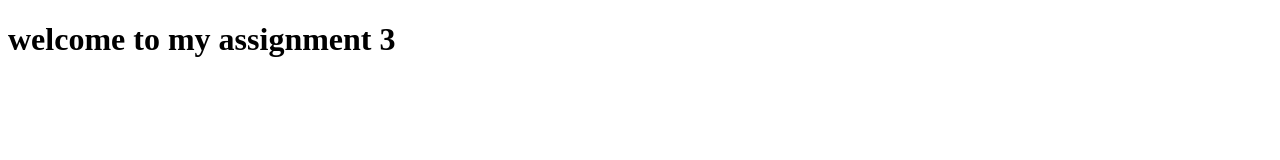
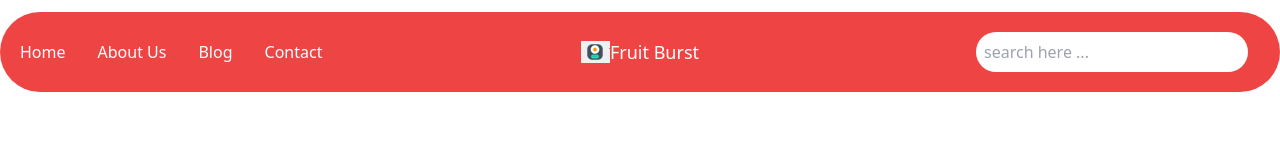
Before and after one commit to kauserhossain95/assignment3, a plain HTML site: page index.html in a window 1280 px wide. Drawn offline with nearby package versions, Linux system fonts and the light colour scheme.

Commit message:
navbar is done

```diff
--- a/index.html
+++ b/index.html
@@ -3,11 +3,51 @@
 <head>
     <meta charset="UTF-8">
     <meta name="viewport" content="width=device-width, initial-scale=1.0">
+
+    <link href="https://cdn.jsdelivr.net/npm/daisyui@3.4.0/dist/full.css" rel="stylesheet" type="text/css" />
+    <script src="https://cdn.tailwindcss.com"></script>
+
+
     <title>assignment 3</title>
+
+
+
+
 </head>
 <body>
 
-    <h1>welcome to my assignment 3</h1>
+    <!-- navbar area start -->
+
+    <header>
+        <nav class="py-3">
+            <div class=" bg-red-500 rounded-full py-3 ">
+                <div class="flex justify-between">
+                    <div class="flex w-1/3">
+                        <ul class="menu menu-horizontal px-1 text-base capitalize text-white">
+                        <li><a>home</a></li>
+                        <li><a>about us</a></li>
+                        <li><a>blog</a></li>
+                        <li><a>contact</a></li>
+                        </ul>
+                    </div>
+                    <div class="flex items-center justify-center w-1/3">
+                        <img src="./images/Screenshot 2023-07-25 214005.png" alt="">
+                        <h3 class="text-lg capitalize text-white">fruit burst</h3>
+                    </div>
+                    <div class="flex w-1/3 text-right items-center justify-end px-8">
+                    <input class="rounded-3xl text-base p-2 w-3/4" type="text" placeholder="search here ...">
+                    </div>
+                </div>
+              </div>
+        </nav>
+    </header>
+
+
+
+
+
+
+
 
 </body>
 </html>
```
Also changed, not shown: images/Screenshot 2023-07-25 214005.png (added), images/banner1.png (added).
